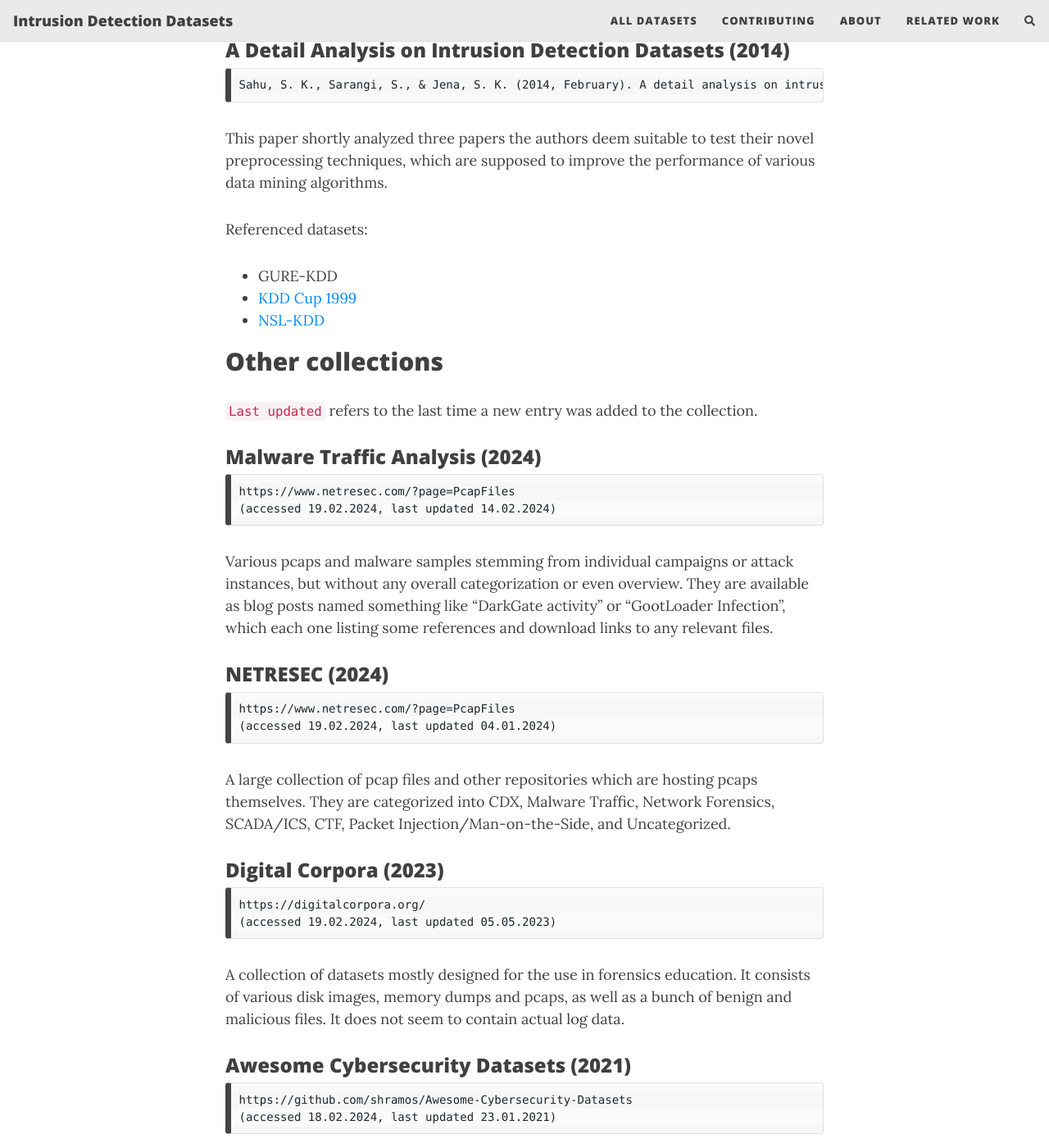
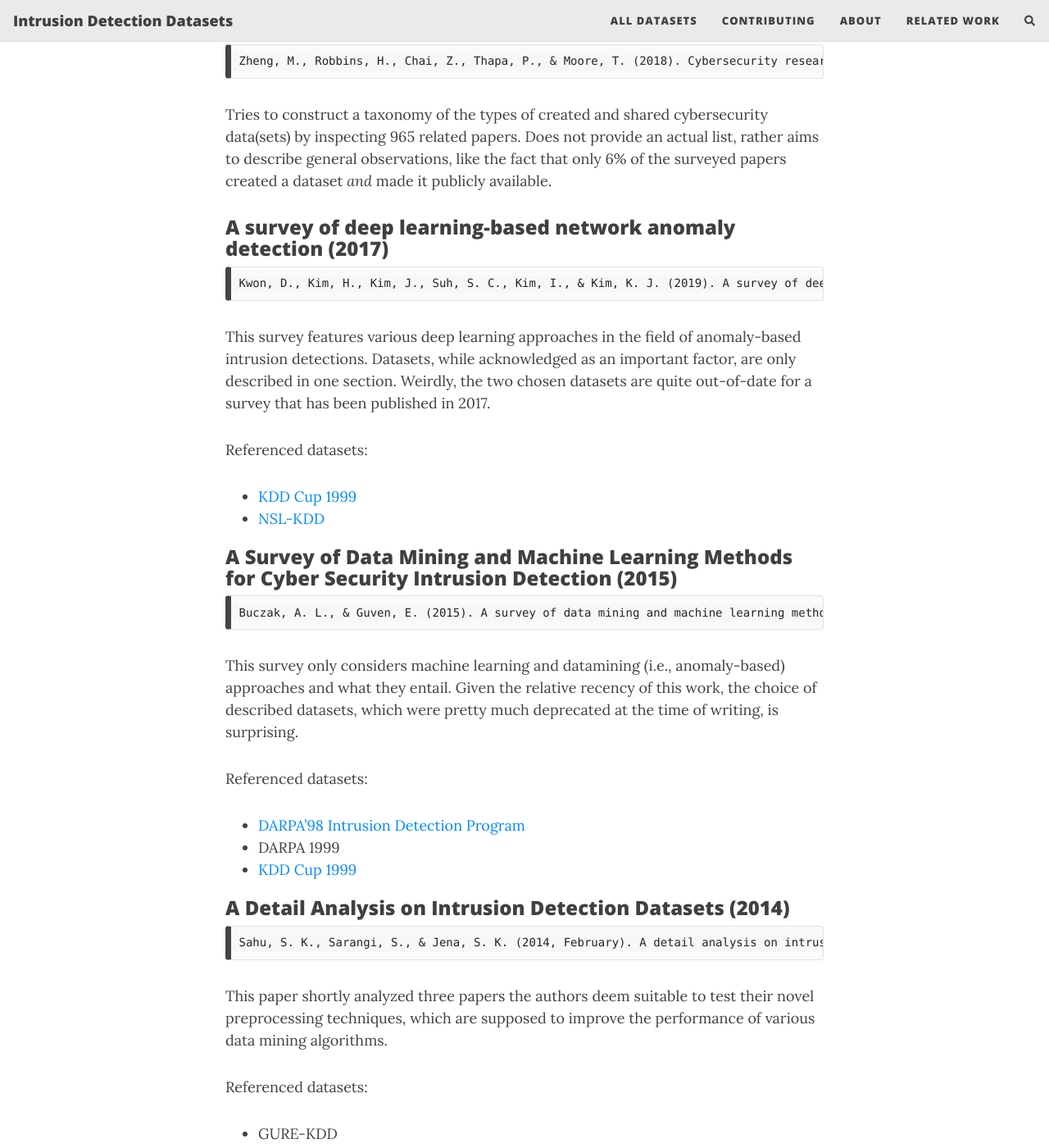
Before and after one commit to fkie-cad/COMIDDS, a Jekyll site: the page built from content/related_work.md, in a window 1280 px wide and 1400 px high, scrolled down 7352 px. Shown: the whole window at 82% size. Built offline with Jekyll 4.4.1, drawn with Linux system fonts in a browser that asks for light colours; nearby versions of some CDN libraries; comment, search, counter and statistics services are not loaded; some of the changed text lies outside the part shown.

Commit message:
Add more related works

````diff
--- a/content/related_work.md
+++ b/content/related_work.md
@@ -16,10 +16,15 @@
 - Publications
     - [Pillars of Sand: The current state of Datasets in the field of Network Intrusion Detection (2022)](#pillars-of-sand-the-current-state-of-datasets-in-the-field-of-network-intrusion-detection-2022)
     - [A Comprehensive Survey of Databases and Deep Learning Methods for Cybersecurity and Intrusion Detection Systems (2020)](#a-comprehensive-survey-of-databases-and-deep-learning-methods-for-cybersecurity-and-intrusion-detection-systems-2020)
+    - [A Review of the Advancements in Intrusion Detection Datasets (2019)](#a-review-of-the-advancements-in-intrusion-detection-datasets-2019)
     - [A Survey of Intrusion Detection Systems leveraging Host Data (2019)](#a-survey-of-intrusion-detection-systems-leveraging-host-data-2019)
+    - [A Survey of Network-based Intrusion Detection Data Sets (2019)](#a-survey-of-network-based-intrusion-detection-data-sets-2019)
     - [Survey of Intrusion Detection Systems: Techniques, Datasets and Challenges (2019)](#survey-of-intrusion-detection-systems-techniques-datasets-and-challenges-2019)
     - [Cybersecurity Research Datasets: Taxonomy and Empirical Analysis (2018)](#cybersecurity-research-datasets-taxonomy-and-empirical-analysis-2018)
+    - [A survey of deep learning-based network anomaly detection (2017)](#a-survey-of-deep-learning-based-network-anomaly-detection-2017)
+    - [A Survey of Data Mining and Machine Learning Methods for Cyber Security Intrusion Detection (2015)](#a-survey-of-data-mining-and-machine-learning-methods-for-cyber-security-intrusion-detection-2015)
     - [A Detail Analysis on Intrusion Detection Datasets (2014)](#a-detail-analysis-on-intrusion-detection-datasets-2014)
+    - [Network anomaly detection: Methods, systems and tools (2013)](#network-anomaly-detection-methods-systems-and-tools-2013)
 - Other collections
     - [Malware Traffic Analysis (2024)](#malware-traffic-analysis-2024)
     - [NETRESEC (2024)](#netresec-2024)
@@ -163,7 +168,7 @@
 - [SecRepo](#secrepo---samples-of-security-related-data-2020)
 - [The Honeypot Project](#the-honeynet-project)
 
-### A Survey of Network-based Intrusion Detection Data Sets
+### A Survey of Network-based Intrusion Detection Data Sets (2019)
 
 ```
 Ring, M., Wunderlich, S., Scheuring, D., Landes, D., & Hotho, A. (2019). A survey of network-based intrusion detection data sets. Computers & Security, 86, 147-167.
@@ -264,6 +270,37 @@
 Does not provide an actual list, rather aims to describe general observations, like the fact that only 6% of the
 surveyed papers created a dataset *and* made it publicly available.
 
+### A survey of deep learning-based network anomaly detection (2017)
+
+```
+Kwon, D., Kim, H., Kim, J., Suh, S. C., Kim, I., & Kim, K. J. (2019). A survey of deep learning-based network anomaly detection. Cluster Computing, 22, 949-961.
+```
+
+This survey features various deep learning approaches in the field of anomaly-based intrusion detections.
+Datasets, while acknowledged as an important factor, are only described in one section.
+Weirdly, the two chosen datasets are quite out-of-date for a survey that has been published in 2017.
+
+Referenced datasets:
+
+- [KDD Cup 1999](/intrusion-detection-datasets/content/datasets/kdd_cup_1999)
+- [NSL-KDD](/intrusion-detection-datasets/content/datasets/nsl_kdd_dataset)
+
+### A Survey of Data Mining and Machine Learning Methods for Cyber Security Intrusion Detection (2015)
+
+```
+Buczak, A. L., & Guven, E. (2015). A survey of data mining and machine learning methods for cyber security intrusion detection. IEEE Communications surveys & tutorials, 18(2), 1153-1176.
+```
+
+This survey only considers machine learning and datamining (i.e., anomaly-based) approaches and what they entail.
+Given the relative recency of this work, the choice of described datasets, which were pretty much deprecated at the time
+of writing, is surprising.
+
+Referenced datasets:
+
+- [DARPA'98 Intrusion Detection Program](/intrusion-detection-datasets/content/datasets/darpa98)
+- DARPA 1999
+- [KDD Cup 1999](/intrusion-detection-datasets/content/datasets/kdd_cup_1999)
+
 ### A Detail Analysis on Intrusion Detection Datasets (2014)
 
 ```
@@ -278,6 +315,31 @@
 - GURE-KDD
 - [KDD Cup 1999](/intrusion-detection-datasets/content/datasets/kdd_cup_1999)
 - [NSL-KDD](/intrusion-detection-datasets/content/datasets/nsl_kdd_dataset)
+
+### Network anomaly detection: Methods, systems and tools (2013)
+
+```
+Bhuyan, M. H., Bhattacharyya, D. K., & Kalita, J. K. (2013). Network anomaly detection: methods, systems and tools. Ieee communications surveys & tutorials, 16(1), 303-336.
+```
+
+This survey mainly focuses on different approaches towards network anomaly detection, encountered attacks, patterns,
+etc.
+Datasets that are suitable for this purpose are mentioned as a secondary talking point, and described only in
+brief.
+
+Referenced datasets:
+
+- [DARPA'98 Intrusion Detection Program](/intrusion-detection-datasets/content/datasets/darpa98)
+- [ISCX IDS 2012](/intrusion-detection-datasets/content/datasets/iscx_ids_2012)
+- Lawrence Berkeley National Laboratory Traces
+- [KDD Cup 1999](/intrusion-detection-datasets/content/datasets/kdd_cup_1999)
+- [NSL-KDD](/intrusion-detection-datasets/content/datasets/nsl_kdd_dataset)
+- TUIDS
+
+Referenced collections:
+
+- CAIDA
+- DEFCON CTF archive
 
 ## Other collections
 
````
Also changed, not shown: other parts of content/related_work.md (+1 -0 lines).
